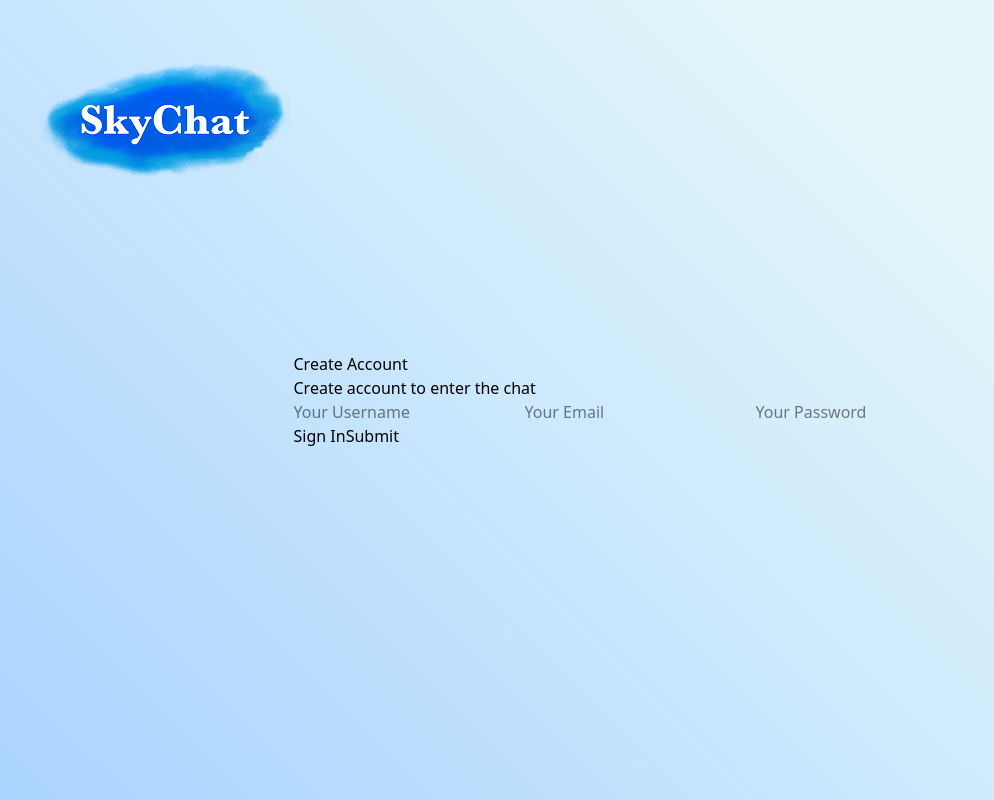
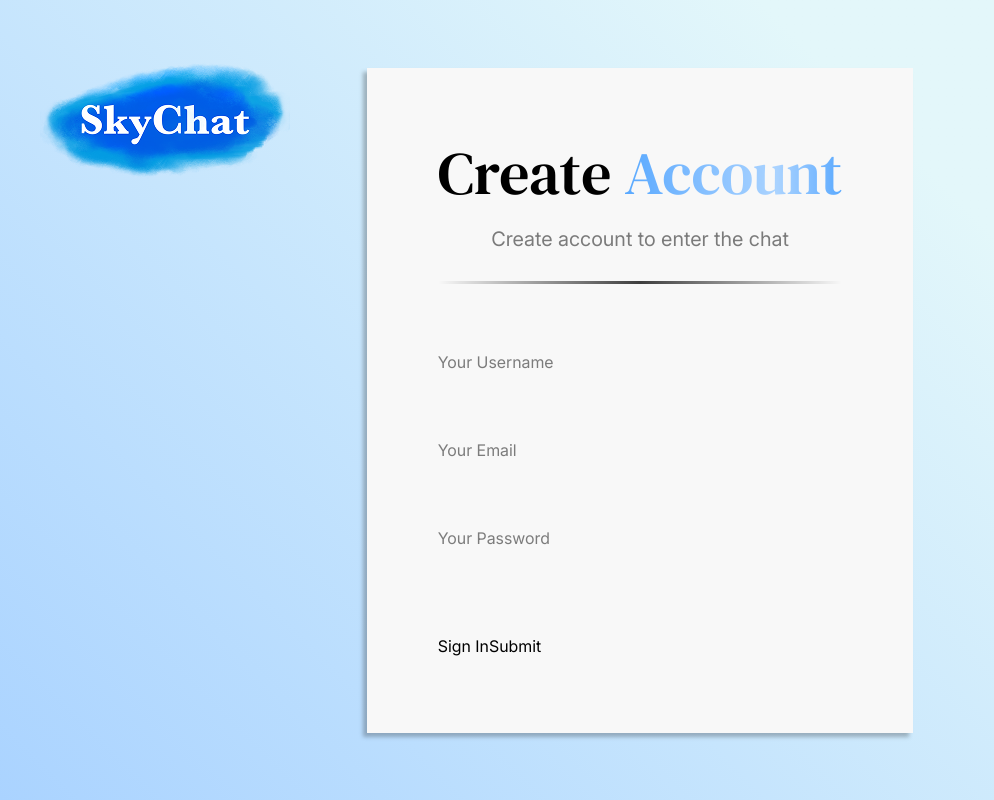
Before and after one commit to AleksandrRise/SkyChat, a React (Vite) app in the folder SkyChat/: page /auth in a window 1280 px wide. Shown: the whole page, without its empty margins (0-994 px from the left). Built offline with nearby package versions, Linux system fonts and the light colour scheme.

Commit message:
Made more changes into auth page including inputs section iterator

```diff
--- a/SkyChat/src/pages/AuthScreen/Main.tsx
+++ b/SkyChat/src/pages/AuthScreen/Main.tsx
@@ -1,15 +1,38 @@
 export default function Main() {
+
+    // Classes Variables.
+    const formClasses = `py-18.75 px-17.75 bg-white color-black font-secondary
+        shadow-[-4px_4px_4px_rgba(0,0,0,0.25)]`;
+    const hClasses = "text-6xl font-primary pb-5.5";
+    const pClasses = "text-xl opacity-50 pb-7";
+    const innerSpanClasses = `bg-gradient-to-r from-[#59A9FF] via-[#AAD3FF] via-70%
+        to-[#59A9FF] bg-clip-text text-transparent`;
+    const titleSectionClasses = `text-center pb-16.5`;
+    const borderClasses = `bg-linear-to-r from-transparent via-black to-transparent
+        h-0.75 w-full opacity-75`
+    const inputsSectionClasses = `pb-21 flex flex-col gap-16`
+    const inputClasses = `border-none outline-none w-full`
+
+    const inputs = [
+        {type: "text", placeholder:"Your Username"},
+        {type: "email", placeholder:"Your Email"},
+        {type: "password", placeholder:"Your Password"}
+    ]
+
     return (
-        <form>
-            <section>
-                <h1>Create <span>Account</span></h1>
-                <p>Create account to enter the chat</p>
+        <form className={formClasses}>
+            <section className={titleSectionClasses}>
+                <h1 className={hClasses}>Create <span className={innerSpanClasses}>Account</span></h1>
+                <p className={pClasses}>Create account to enter the chat</p>
+                <div className={borderClasses}></div>
             </section>
 
-            <section>
-                <input type="text" placeholder="Your Username" />
-                <input type="email" placeholder="Your Email" />
-                <input type="password" placeholder="Your Password" />
+            <section className={inputsSectionClasses}>
+                {inputs.map(({ type, placeholder }) => {
+                    return (
+                        <input type={type} placeholder={placeholder} className={inputClasses}></input>
+                    )
+                })}
             </section>
 
             <section>
```
